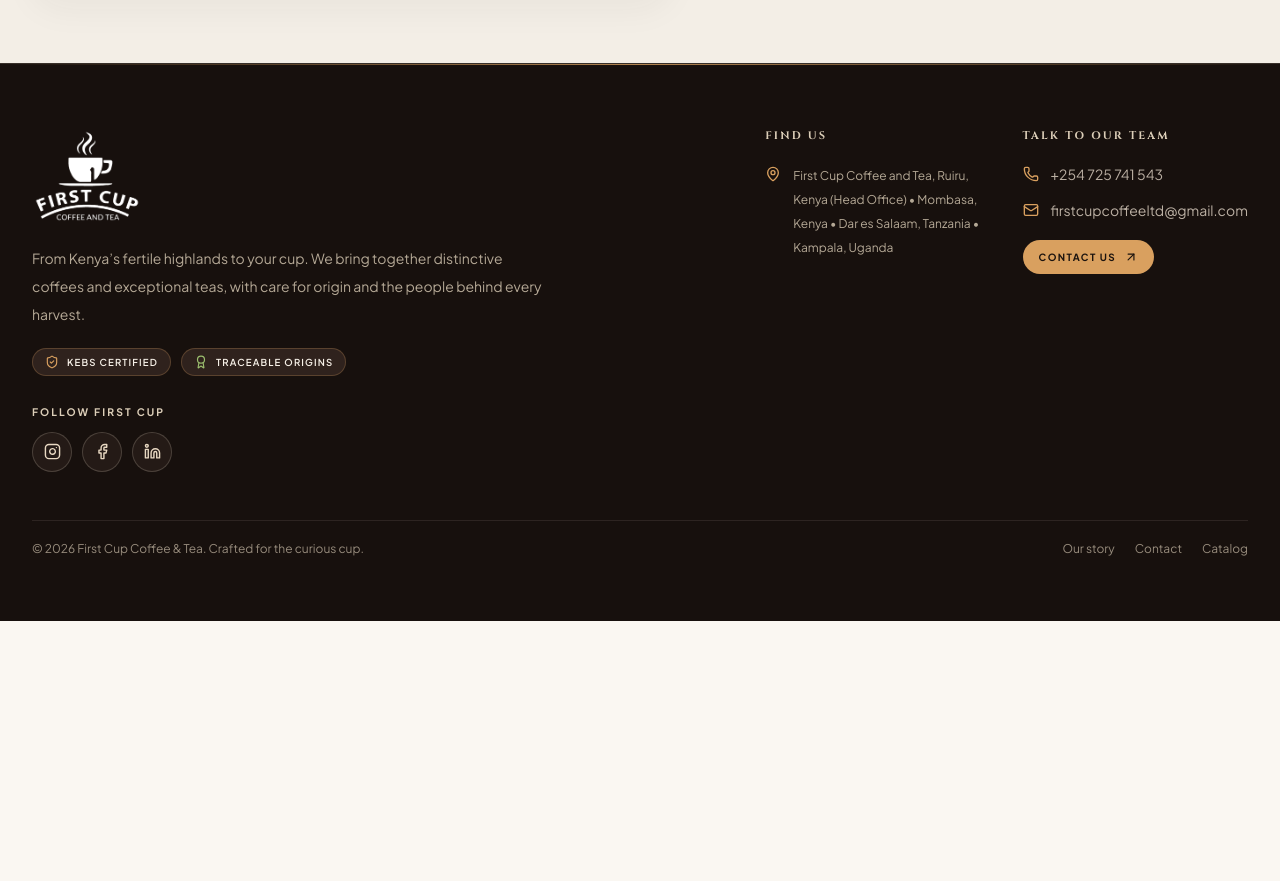
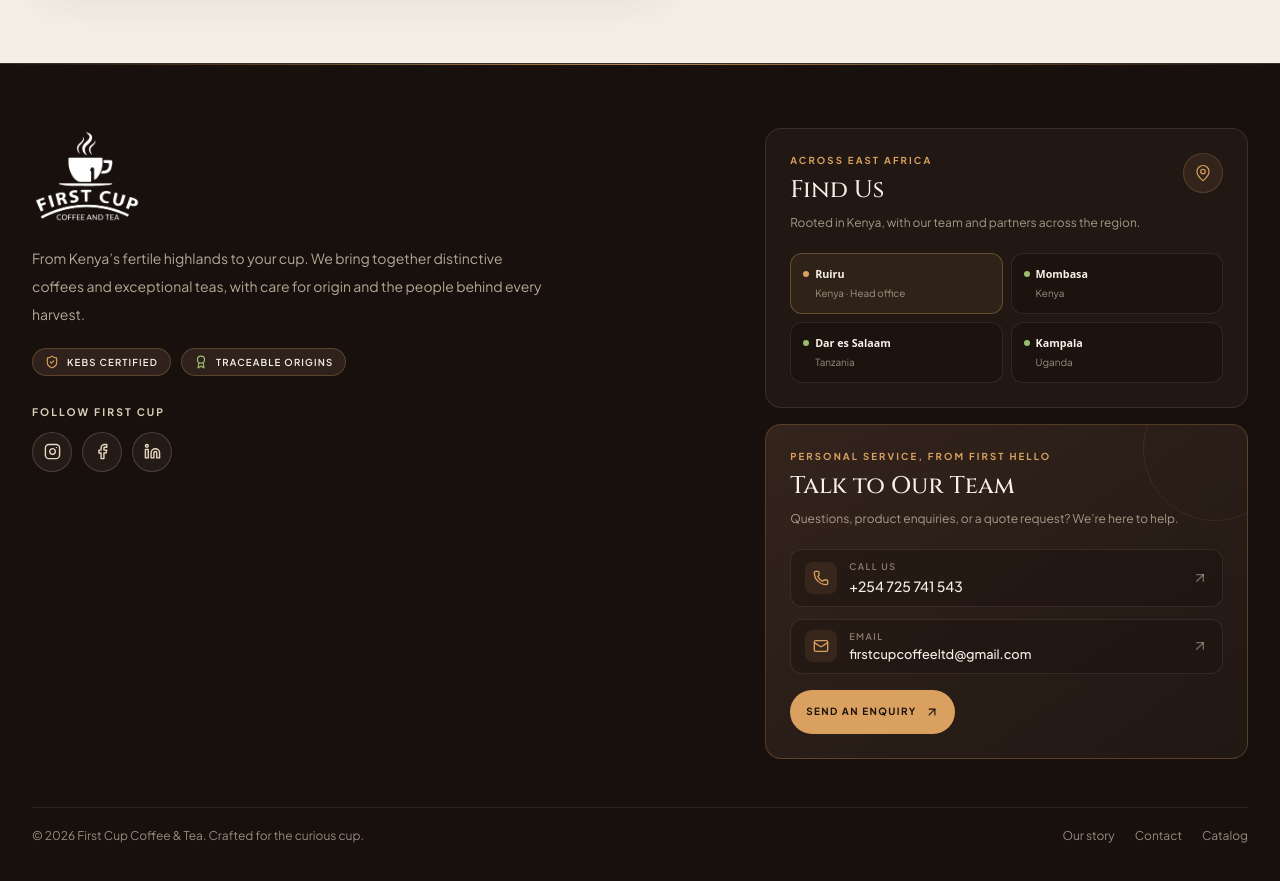
Before and after one commit to Antony-och/Coffee-Site-, a React (Vite) app: page / in a window 1280 px wide. Shown: the part 7027-7908 px from the top of the page. Before the commit the page ends 7648 px from the top, so only its background shows below. Built offline with nearby package versions, Linux system fonts and the light colour scheme.

Commit message:
Redesign footer locations and contact panels

```diff
--- a/src/components/Footer.tsx
+++ b/src/components/Footer.tsx
@@ -32,6 +32,13 @@
     href: 'https://www.linkedin.com/company/first-cup-coffee-and-tea/?viewAsMember=true',
     Icon: Linkedin,
   },
+];
+
+const OFFICES = [
+  { city: 'Ruiru', country: 'Kenya', note: 'Head office' },
+  { city: 'Mombasa', country: 'Kenya' },
+  { city: 'Dar es Salaam', country: 'Tanzania' },
+  { city: 'Kampala', country: 'Uganda' },
 ];
 
 export const Footer: React.FC<FooterProps> = ({ setCurrentPage }) => {
@@ -93,37 +100,58 @@
             </div>
           </div>
 
-          <div className="grid gap-9 sm:grid-cols-2 lg:gap-8">
-            <section aria-labelledby="footer-visit-title">
-              <h2 id="footer-visit-title" className="text-[0.68rem] font-bold uppercase tracking-[0.2em] text-[#DCCEB8]">
+          <div className="grid content-start gap-4">
+            <section aria-labelledby="footer-visit-title" className="rounded-2xl border border-[#E6D9C8]/12 bg-[#211713] p-5 sm:p-6">
+              <div className="flex items-start justify-between gap-4">
+                <div>
+                  <p className="text-[0.6rem] font-bold uppercase tracking-[0.22em] text-[#D9A05F]">Across East Africa</p>
+                  <h2 id="footer-visit-title" className="mt-2 font-serif-display text-xl font-medium leading-tight text-[#F7F1E8] sm:text-2xl">
                     Find Us
                   </h2>
-              <div className="mt-5 text-sm text-[#E5D8C9]/80">
-                <div className="flex gap-3">
-                  <MapPin className="mt-0.5 h-4 w-4 shrink-0 text-[#D9A05F]" aria-hidden="true" />
-                  <p className="text-xs leading-6 text-[#DCCEB8]/80">First Cup Coffee and Tea, Ruiru, Kenya (Head Office) • Mombasa, Kenya • Dar es Salaam, Tanzania • Kampala, Uganda</p>
                 </div>
+                <span className="flex h-10 w-10 shrink-0 items-center justify-center rounded-full border border-[#D9A05F]/20 bg-[#D9A05F]/10 text-[#D9A05F]">
+                  <MapPin className="h-[18px] w-[18px]" strokeWidth={1.6} aria-hidden="true" />
+                </span>
               </div>
+              <p className="mt-2 max-w-sm text-xs leading-5 text-[#DCCEB8]/70">Rooted in Kenya, with our team and partners across the region.</p>
+              <ul className="mt-5 grid grid-cols-2 gap-2" aria-label="First Cup locations">
+                {OFFICES.map(({ city, country, note }) => (
+                  <li key={city} className={`rounded-xl border px-3 py-3 ${note ? 'border-[#D9A05F]/35 bg-[#D9A05F]/[0.08]' : 'border-[#E6D9C8]/10 bg-[#17100D]/45'}`}>
+                    <div className="flex items-center gap-1.5">
+                      <span className={`h-1.5 w-1.5 rounded-full ${note ? 'bg-[#D9A05F]' : 'bg-[#9BBE6E]'}`} aria-hidden="true" />
+                      <span className="font-sans text-[0.67rem] font-semibold text-[#F7F1E8]">{city}</span>
+                    </div>
+                    <p className="mt-1 pl-3 text-[0.62rem] text-[#DCCEB8]/65">{note ? `${country} · ${note}` : country}</p>
+                  </li>
+                ))}
+              </ul>
             </section>
 
-            <section aria-labelledby="footer-contact-title">
-              <h2 id="footer-contact-title" className="text-[0.68rem] font-bold uppercase tracking-[0.2em] text-[#DCCEB8]">
+            <section aria-labelledby="footer-contact-title" className="relative overflow-hidden rounded-2xl border border-[#D9A05F]/25 bg-gradient-to-br from-[#33241C] to-[#211713] p-5 sm:p-6">
+              <div aria-hidden="true" className="absolute -right-10 -top-12 h-36 w-36 rounded-full border border-[#D9A05F]/10" />
+              <div className="relative">
+                <p className="text-[0.6rem] font-bold uppercase tracking-[0.22em] text-[#D9A05F]">Personal service, from first hello</p>
+                <h2 id="footer-contact-title" className="mt-2 font-serif-display text-xl font-medium leading-tight text-[#F7F1E8] sm:text-2xl">
                   Talk to Our Team
                 </h2>
-              <div className="mt-5 space-y-4 text-sm text-[#E5D8C9]/80">
-                <a href="tel:+254725741543" className="flex items-center gap-3 transition hover:text-white">
-                  <Phone className="h-4 w-4 text-[#D9A05F]" aria-hidden="true" />
-                  <span>+254 725 741 543</span>
+                <p className="mt-2 text-xs leading-5 text-[#DCCEB8]/70">Questions, product enquiries, or a quote request? We’re here to help.</p>
+                <div className="mt-5 space-y-3">
+                  <a href="tel:+254725741543" className="group flex min-h-11 items-center gap-3 rounded-xl border border-[#E6D9C8]/10 bg-[#17100D]/35 px-3.5 py-2.5 transition-colors hover:border-[#D9A05F]/35 hover:bg-[#17100D]/65 focus-visible:outline focus-visible:outline-2 focus-visible:outline-offset-2 focus-visible:outline-[#D9A05F]">
+                    <span className="flex h-8 w-8 shrink-0 items-center justify-center rounded-lg bg-[#D9A05F]/10 text-[#D9A05F]"><Phone className="h-4 w-4" aria-hidden="true" /></span>
+                    <span className="min-w-0"><span className="block text-[0.57rem] font-semibold uppercase tracking-[0.16em] text-[#DCCEB8]/55">Call us</span><span className="mt-0.5 block text-sm font-medium text-[#F7F1E8] transition-colors group-hover:text-[#F3B867]">+254 725 741 543</span></span>
+                    <ArrowUpRight className="ml-auto h-4 w-4 text-[#DCCEB8]/45 transition-transform group-hover:-translate-y-0.5 group-hover:translate-x-0.5" aria-hidden="true" />
                   </a>
-                <a href="mailto:firstcupcoffeeltd@gmail.com" className="flex items-center gap-3 break-all transition hover:text-white">
-                  <Mail className="h-4 w-4 shrink-0 text-[#D9A05F]" aria-hidden="true" />
-                  <span>firstcupcoffeeltd@gmail.com</span>
+                  <a href="mailto:firstcupcoffeeltd@gmail.com" className="group flex min-h-11 items-center gap-3 rounded-xl border border-[#E6D9C8]/10 bg-[#17100D]/35 px-3.5 py-2.5 transition-colors hover:border-[#D9A05F]/35 hover:bg-[#17100D]/65 focus-visible:outline focus-visible:outline-2 focus-visible:outline-offset-2 focus-visible:outline-[#D9A05F]">
+                    <span className="flex h-8 w-8 shrink-0 items-center justify-center rounded-lg bg-[#D9A05F]/10 text-[#D9A05F]"><Mail className="h-4 w-4" aria-hidden="true" /></span>
+                    <span className="min-w-0 flex-1"><span className="block text-[0.57rem] font-semibold uppercase tracking-[0.16em] text-[#DCCEB8]/55">Email</span><span className="mt-0.5 block break-all text-xs font-medium text-[#F7F1E8] transition-colors group-hover:text-[#F3B867] sm:text-[0.8rem]">firstcupcoffeeltd@gmail.com</span></span>
+                    <ArrowUpRight className="h-4 w-4 shrink-0 text-[#DCCEB8]/45 transition-transform group-hover:-translate-y-0.5 group-hover:translate-x-0.5" aria-hidden="true" />
                   </a>
+                </div>
                 <button
                   onClick={() => handlePageClick('contact')}
-                  className="mt-1 inline-flex items-center gap-2 rounded-full bg-[#D9A05F] px-4 py-2.5 text-[0.62rem] font-bold uppercase tracking-[0.14em] text-[#1A120E] transition hover:bg-[#E8B978]"
+                  className="mt-4 inline-flex min-h-11 w-full items-center justify-center gap-2 rounded-full bg-[#D9A05F] px-4 py-2.5 text-[0.62rem] font-bold uppercase tracking-[0.14em] text-[#1A120E] transition hover:bg-[#E8B978] focus-visible:outline focus-visible:outline-2 focus-visible:outline-offset-2 focus-visible:outline-[#F3B867] sm:w-auto"
                 >
-                  Contact us
+                  Send an enquiry
                   <ArrowUpRight className="h-3.5 w-3.5" aria-hidden="true" />
                 </button>
               </div>
```
Lines whose indentation alone changed are shown as unchanged.
